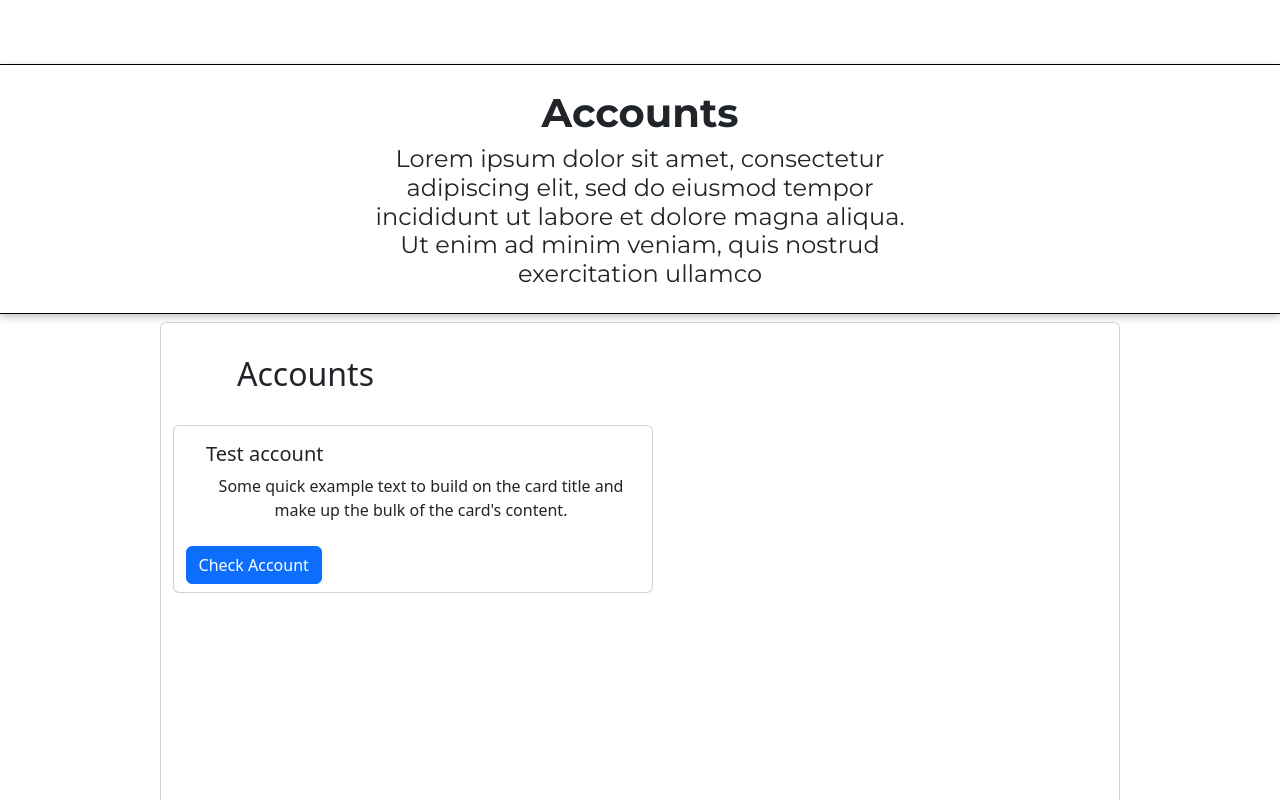
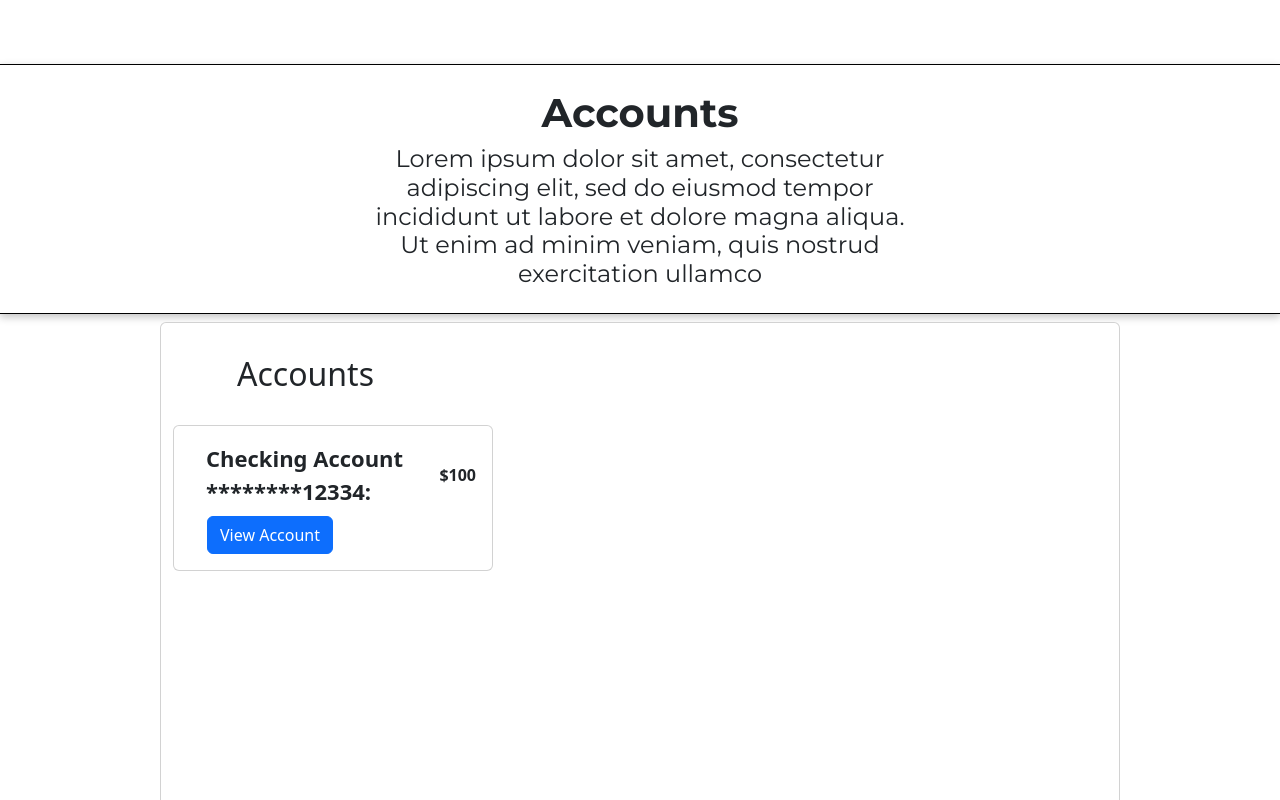
Before and after one commit to jvt703/BankingCustomerPortal, a React (Create React App) app in the folder user-portal/: page /Accounts in a window 1280 px wide. Shown: the top 800 px of the page. Built offline with nearby package versions, Linux system fonts and the light colour scheme.

Commit message:
N1T-262 Account card name and balance styling

```diff
--- a/user-portal/src/Components/Accounts/AccountCard.js
+++ b/user-portal/src/Components/Accounts/AccountCard.js
@@ -4,16 +4,13 @@ import { Link } from 'react-router-dom';
 
 function AccountCard(props) {
   return (
-    <Card  style={{ width: '30rem' }}>
-      <Card.Body>
-        <Card.Title className='Card-title '>{props.accountName}</Card.Title>
-        <Card.Text className='Card-content'>
-          Some quick example text to build on the card title and make up the
-          bulk of the card's content.
-        </Card.Text>
+    <Card className='p-3' style={{ width: '25vw' }}>
+        <div className='d-flex flex-row bd-highlight'>
+            <div className='Card-title '>{props.accountName}:</div>
+             <div className='Account-Balance my-auto ms-auto'>${props.accountBalance}</div>
+        </div>
 
-      </Card.Body>
-      <Link className='text-left m-2 Account-button' to={`/Accounts/${props.accountNumber}`}><Button  variant="primary">Check Account</Button></Link>
+      <Link className='text-left mt-2 Account-button' to={`/Accounts/${props.accountNumber}`}><Button  variant="primary">View Account</Button></Link>
     </Card>
   );
 }
--- a/user-portal/src/Components/Accounts/Accounts.js
+++ b/user-portal/src/Components/Accounts/Accounts.js
@@ -11,7 +11,7 @@ const Accounts = ()=>{
           pageDescription="Lorem ipsum dolor sit amet, consectetur adipiscing elit, sed do eiusmod tempor incididunt ut labore et dolore magna aliqua. Ut enim ad minim veniam, quis nostrud exercitation ullamco"
         />
         <Section title="Accounts">
-          <AccountCard accountName={"Test account"} accountNumber={2} accountBalance={100}></AccountCard>
+          <AccountCard accountName={"Checking Account ********12334"} accountNumber={2} accountBalance={100}></AccountCard>
         </Section>
       </>
     );
--- a/user-portal/src/Components/Headercomponent.js
+++ b/user-portal/src/Components/Headercomponent.js
@@ -2,7 +2,7 @@ import React from "react";
 
 const HeaderComponent = ({pageName, pageDescription})=>{
     return (
-        <header className=" Header  py-4 ">
+        <header className=" Header py-4 ">
         <div className="banner-container container">
           <h1 className="Header-banner ">{pageName}</h1>
           <h4 className="Header-banner-description">{pageDescription}</h4>
--- a/user-portal/src/css/App.css
+++ b/user-portal/src/css/App.css
@@ -51,16 +51,21 @@
   margin-bottom: 2rem;
 }
 .Account-button {
-  width: 30%;
+  width: 10rem;
 
 }
 
 .Card-title {
   text-align: left;
   margin-left: 1rem;
+  font-size: 22px;
+  font-weight: bolder;
 }
 
 .Card-content {
   margin-left: 1rem;
-
+  text-align: left;
 }
+.Account-Balance {
+  font-weight: bold;
+}
```
